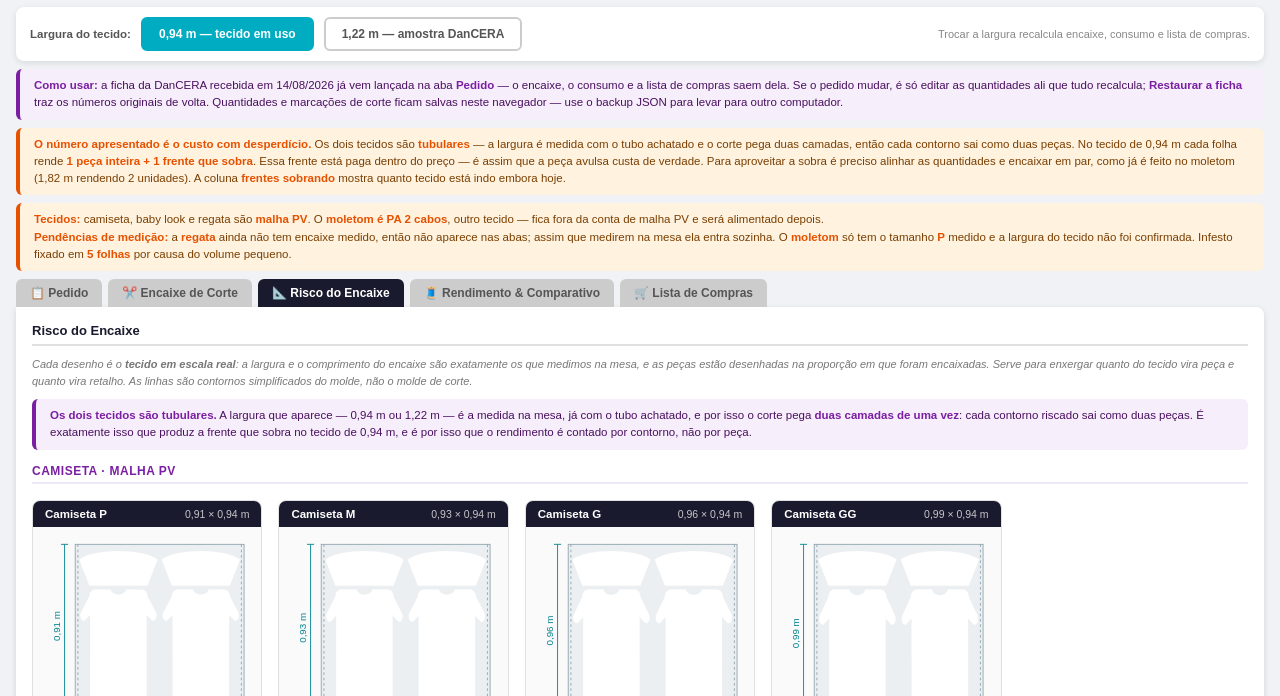
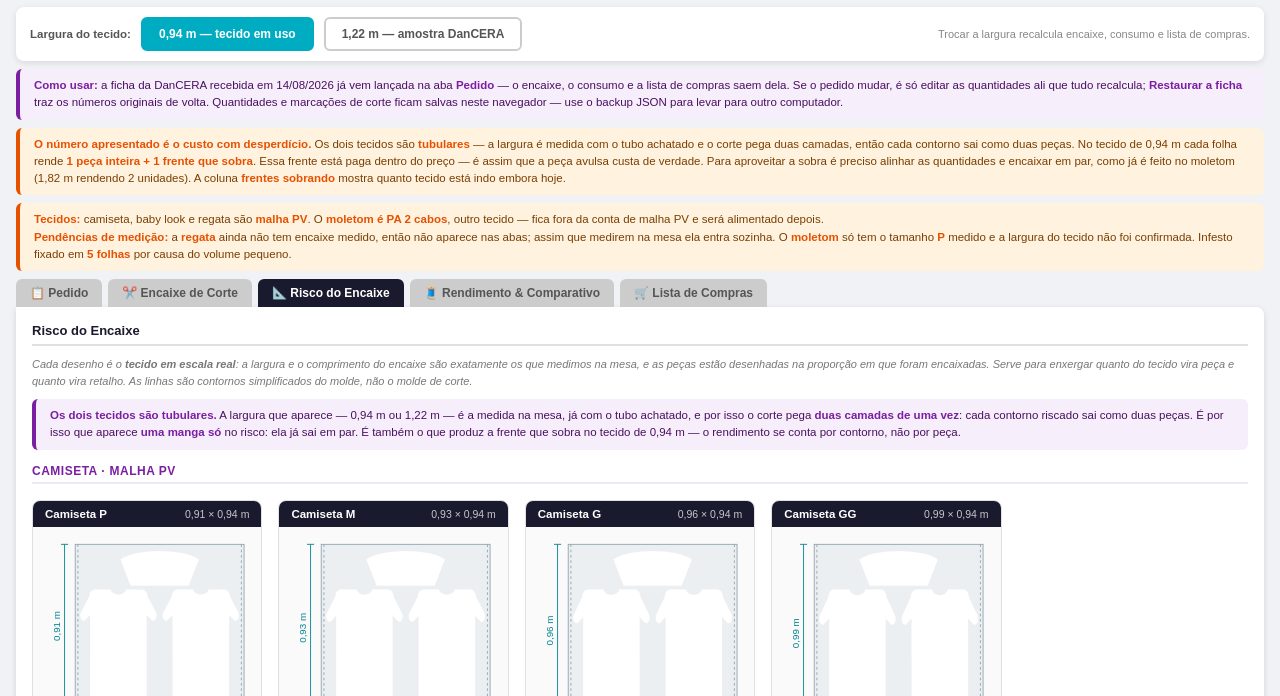
Before and after one commit to karolynegoncalves-sudo/leve-sonho-private-label, a plain HTML site: page dancera/index.html in a window 1280 px wide. Both pictures are taken after a click on the button "📐 Risco do Encaixe". Shown: the part 104-800 px from the top of the page. Drawn offline with Linux system fonts and the light colour scheme.

Commit message:
Plano de corte DanCERA - atualizado em 14/08/2026 13:30

```diff
--- a/dancera/index.html
+++ b/dancera/index.html
@@ -215,7 +215,7 @@ input.qtd.has{border-color:#7B1FA2;background:#faf5fd;font-weight:bold}
 <div id="risco" class="section">
   <h2>Risco do Encaixe</h2>
   <p class="note" style="margin-top:0">Cada desenho é o <b>tecido em escala real</b>: a largura e o comprimento do encaixe são exatamente os que medimos na mesa, e as peças estão desenhadas na proporção em que foram encaixadas. Serve para enxergar quanto do tecido vira peça e quanto vira retalho. As linhas são contornos simplificados do molde, não o molde de corte.</p>
-  <div class="banner" style="margin-top:10px"><b>Os dois tecidos são tubulares.</b> A largura que aparece — 0,94 m ou 1,22 m — é a medida na mesa, já com o tubo achatado, e por isso o corte pega <b>duas camadas de uma vez</b>: cada contorno riscado sai como duas peças. É exatamente isso que produz a frente que sobra no tecido de 0,94 m, e é por isso que o rendimento é contado por contorno, não por peça.</div>
+  <div class="banner" style="margin-top:10px"><b>Os dois tecidos são tubulares.</b> A largura que aparece — 0,94 m ou 1,22 m — é a medida na mesa, já com o tubo achatado, e por isso o corte pega <b>duas camadas de uma vez</b>: cada contorno riscado sai como duas peças. É por isso que aparece <b>uma manga só</b> no risco: ela já sai em par. É também o que produz a frente que sobra no tecido de 0,94 m — o rendimento se conta por contorno, não por peça.</div>
   <div class="risco-grid" id="risco-body"></div>
 </div>
 
@@ -353,7 +353,7 @@ function qtdTiraCor(ck){
 var REND={
  '0.94':{
   cam:{P:{len:0.91,un:1,fr:1,obs:'1 un + 1 frente'},M:{len:0.93,un:1,fr:1,obs:'1 un + 1 frente'},G:{len:0.96,un:1,fr:1,obs:'1 un + 1 frente'},GG:{len:0.99,un:1,fr:1,obs:'1 un + 1 frente'}},
-  bab:{PP:{len:0.75,un:1,fr:1,obs:'1 un + 1 frente'},P:{len:0.77,un:1,fr:1,obs:'1 un + 1 frente'},M:{len:0.91,un:1,fr:1,obs:'1 un + 1 frente'},G:{len:0.95,un:1,fr:1,obs:'1 un + 1 frente'},GG:{len:1.00,un:1,fr:1,obs:'1 un + 1 frente'}},
+  bab:{PP:{len:0.75,un:1,fr:1,mp:'lado',obs:'1 un + 1 frente'},P:{len:0.77,un:1,fr:1,mp:'lado',obs:'1 un + 1 frente'},M:{len:0.91,un:1,fr:1,obs:'1 un + 1 frente'},G:{len:0.95,un:1,fr:1,obs:'1 un + 1 frente'},GG:{len:1.00,un:1,fr:1,obs:'1 un + 1 frente'}},
   reg:{},
   mol:{P:{len:1.82,un:2,fr:0,obs:'encaixe em par, sem sobra; avulso sai 1,20 m · LARGURA A CONFIRMAR'}}
  },
@@ -786,12 +786,10 @@ function riscoSVG(pk,tam,r,larg){
   var m=0.022*PX;                        /* folga entre peças */
   var ehBL=(pk==='bab');
   var corpoD=ehBL?MOLDE.corpoBL:MOLDE.corpo;
-  var nMangas=r.un*2;
-
-  /* faixa das mangas no topo, corpos embaixo */
-  var faixaMangas=(ehBL?0.19:0.23)*PX;
-  var hCorpo=H-faixaMangas-3*m;
-  var wCorpo=(W-3*m)/2;
+  /* tecido tubular: a manga sai DUPLA de um contorno só, então risca-se
+     1 contorno de manga por unidade — não dois. */
+  var nMangas=r.un;
+  var mangaLado=(r.mp==='lado');
 
   var s='<svg viewBox="0 0 '+nmx(vbW)+' '+nmx(vbH)+'" role="img" aria-label="Risco do encaixe '+pk+' '+tam+'">';
   /* tecido tubular: os 0,94 m são a largura na mesa, com dupla camada.
@@ -801,14 +799,30 @@ function riscoSVG(pk,tam,r,larg){
     +'<line x1="'+nmx(ox+W-3)+'" y1="'+oy+'" x2="'+nmx(ox+W-3)+'" y2="'+nmx(oy+H)+'" stroke="#90a4ae" stroke-width="1" stroke-dasharray="3 3"/>'
     +'<text x="'+nmx(ox+W/2)+'" y="'+nmx(oy+H-5)+'" text-anchor="middle" font-family="Arial" font-size="9.5" fill="#90a4ae">'
     +'tubular · dupla camada</text>';
-  /* mangas na faixa de cima */
-  var wm=(W-(nMangas+1)*m)/nMangas;
-  for(var i=0;i<nMangas;i++){
-    s+=svgPeca(MOLDE.manga, ox+m+i*(wm+m), oy+m, wm, faixaMangas-m, '#fff');
+  if(mangaLado){
+    /* mangas numa coluna à direita, corpos ocupando o resto da largura */
+    var colM=0.26*W;
+    var wCorpoL=(W-colM-3*m)/2;
+    var hCorpoL=H-2*m;
+    s+=svgPeca(corpoD, ox+m,              oy+m, wCorpoL, hCorpoL, '#fff');
+    s+=svgPeca(corpoD, ox+2*m+wCorpoL,    oy+m, wCorpoL, hCorpoL, '#fff');
+    var hm=(H-(nMangas+1)*m)/nMangas;
+    for(var j=0;j<nMangas;j++){
+      s+=svgPeca(MOLDE.manga, ox+W-colM+m, oy+m+j*(hm+m), colM-2*m, hm, '#fff');
+    }
+  }else{
+    /* manga(s) na faixa de cima, centralizadas; corpos embaixo */
+    var faixaMangas=(ehBL?0.19:0.23)*PX;
+    var hCorpo=H-faixaMangas-3*m;
+    var wCorpo=(W-3*m)/2;
+    var wm=Math.min((W-3*m)/2,(W-(nMangas+1)*m)/nMangas);
+    var xIni=ox+(W-(nMangas*wm+(nMangas-1)*m))/2;
+    for(var i=0;i<nMangas;i++){
+      s+=svgPeca(MOLDE.manga, xIni+i*(wm+m), oy+m, wm, faixaMangas-m, '#fff');
+    }
+    s+=svgPeca(corpoD, ox+m,          oy+faixaMangas+m, wCorpo, hCorpo, '#fff');
+    s+=svgPeca(corpoD, ox+2*m+wCorpo, oy+faixaMangas+m, wCorpo, hCorpo, '#fff');
   }
-  /* corpos */
-  s+=svgPeca(corpoD, ox+m,             oy+faixaMangas+m, wCorpo, hCorpo, '#fff');
-  s+=svgPeca(corpoD, ox+2*m+wCorpo,    oy+faixaMangas+m, wCorpo, hCorpo, '#fff');
 
   /* cotas */
   var yb=oy+H+14;
@@ -873,7 +887,9 @@ function renderRisco(){
         +'<div class="risco-svg">'+riscoSVG(pk,tam,r,larg)+'</div>'
         +'<div class="risco-pe">Rende <b>'+r.un+' peça'+(r.un>1?'s':'')+'</b> por folha'
         +(r.fr?' <span class="risco-sobra">+ '+r.fr+' frente que sobra</span>':'')
-        +'<br>Tecido tubular: cada contorno corta <b>2 camadas</b>, ou seja 2 peças.'
+        +'<br>Riscado: <b>2 corpos</b> + <b>'+r.un+' manga'+(r.un>1?'s':'')+'</b> '
+        +(r.mp==='lado'?'na lateral':'na faixa de cima')+'.'
+        +'<br>Tubular: cada contorno corta <b>2 camadas</b> — a manga já sai em par, por isso risca-se uma só.'
         +'<br>'+nm2(area)+' m² na mesa · <b>'+nm3(areaPc)+' m² por peça</b></div>'
         +'</div>';
     }
```
